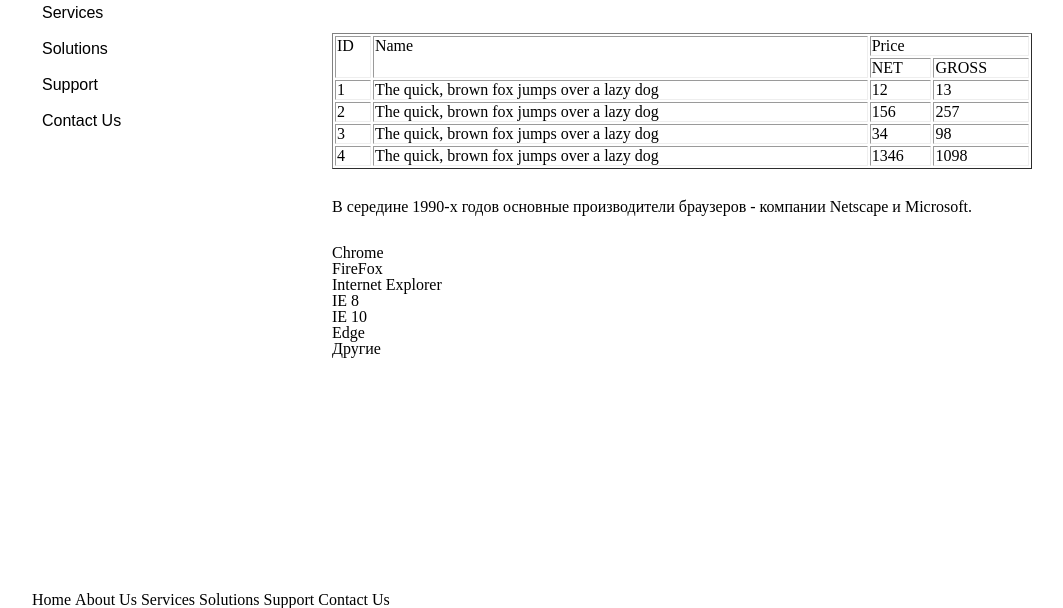
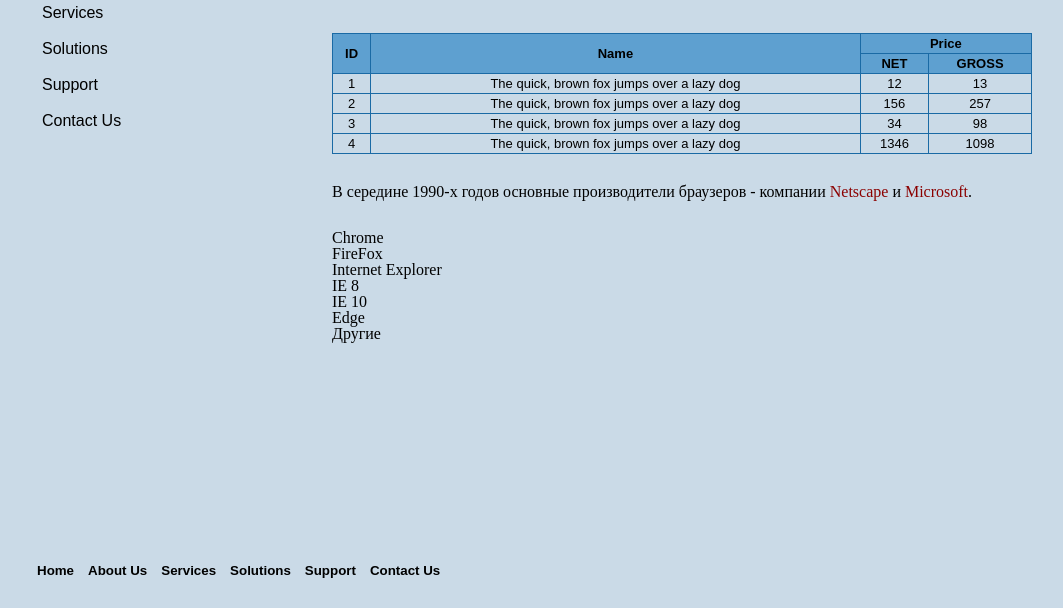
Before and after one commit to vbeskrovnov/Study.Web.2, a plain HTML site: page index.html in a window 1280 px wide. Shown: the part 192-800 px from the top of the page, without its empty margins (108-1171 px from the left). Drawn offline with Linux system fonts and the light colour scheme.

Commit message:
Add styles to table and some minor changes

```diff
--- a/index.html
+++ b/index.html
@@ -46,25 +46,25 @@
         laborum.
     </article>
     <div class="table">
-        <table border="1" width="100%">
+        <table width="100%">
             <tr>
-                <td rowspan="2">
+                <th bgcolor="#5ea0d0" rowspan="2">
                     ID
-                </td>
-                <td rowspan="2">
+                </th>
+                <th bgcolor="#5ea0d0" rowspan="2">
                     Name
-                </td>
-                <td colspan="2">
+                </th>
+                <th bgcolor="#5ea0d0" colspan="2">
                     Price
-                </td>
+                </th>
             </tr>
             <tr>
-                <td>
+                <th bgcolor="#5ea0d0">
                     NET
-                </td>
-                <td>
+                </th>
+                <th bgcolor="#5ea0d0">
                     GROSS
-                </td>
+                </th>
             </tr>
             <tr>
                 <td>
@@ -126,7 +126,9 @@
     </div>
 
     <div class="history">
-        В середине 1990-х годов основные производители браузеров - компании Netscape и Microsoft.
+        В середине 1990-х годов основные производители браузеров - компании <a
+            href="https://ru.wikipedia.org/wiki/Netscape_Communications">Netscape</a> и <a
+            href="https://www.microsoft.com/ru-ru/">Microsoft</a>.
 
         <ul class="list">
             <li>Chrome</li>
@@ -145,12 +147,12 @@
 <footer>
     <nav>
         <ul>
-            <li>Home</li>
-            <li>About Us</li>
-            <li>Services</li>
-            <li>Solutions</li>
-            <li>Support</li>
-            <li>Contact Us</li>
+            <li><a href="#">Home</a></li>
+            <li><a href="#">About Us</a></li>
+            <li><a href="#">Services</a></li>
+            <li><a href="#">Solutions</a></li>
+            <li><a href="#">Support</a></li>
+            <li><a href="#">Contact Us</a></li>
         </ul>
     </nav>
 </footer>
--- a/src/style.css
+++ b/src/style.css
@@ -48,6 +48,7 @@ body {
     padding: 15px;
     width: 1000px;
     margin: auto;
+    background-color: #cadae7;
 }
 
 header {
@@ -63,7 +64,9 @@ header nav {
 header nav ul li {
     display: inline;
     font-weight: bold;
-    margin: 5px;
+    font-size: 11pt;
+    font-family: Arial, serif;
+    margin: 7px;
 }
 
 header nav ul li a {
@@ -93,7 +96,7 @@ header nav ul li a:hover {
 }
 
 .side nav ul li:hover {
-    background-color: aqua;
+    background-color: #93c0df;
     font-family: Arial, serif;
 }
 
@@ -118,8 +121,27 @@ header nav ul li a:hover {
     margin-top: 30px;
 }
 
+.table table {
+    border-collapse: collapse;
+    text-align: center;
+    vertical-align: middle;
+}
+
+.table table, th, td {
+    font-family: Arial, serif;
+    font-size: 13px;
+    border: 1px solid #1a6aa5;
+    vertical-align: middle;
+    padding: 3px;
+}
+
 .content .history {
     margin-top: 30px;
+}
+
+.history a{
+    color: darkred;
+    text-decoration: none;
 }
 
 .content .history .list {
@@ -128,9 +150,23 @@ header nav ul li a:hover {
 
 footer nav ul li {
     display: inline;
+    font-weight: bold;
+    margin: 5px;
+}
+
+footer nav ul li a {
+    font-size: 10pt;
+    font-family: Arial, serif;
+    color: black;
+    text-decoration: none;
+}
+
+footer nav ul li a:hover {
+    color: darkred;
 }
 
 footer {
     position: absolute;
+    padding-bottom: 30px;
     bottom: 0;
 }
```
